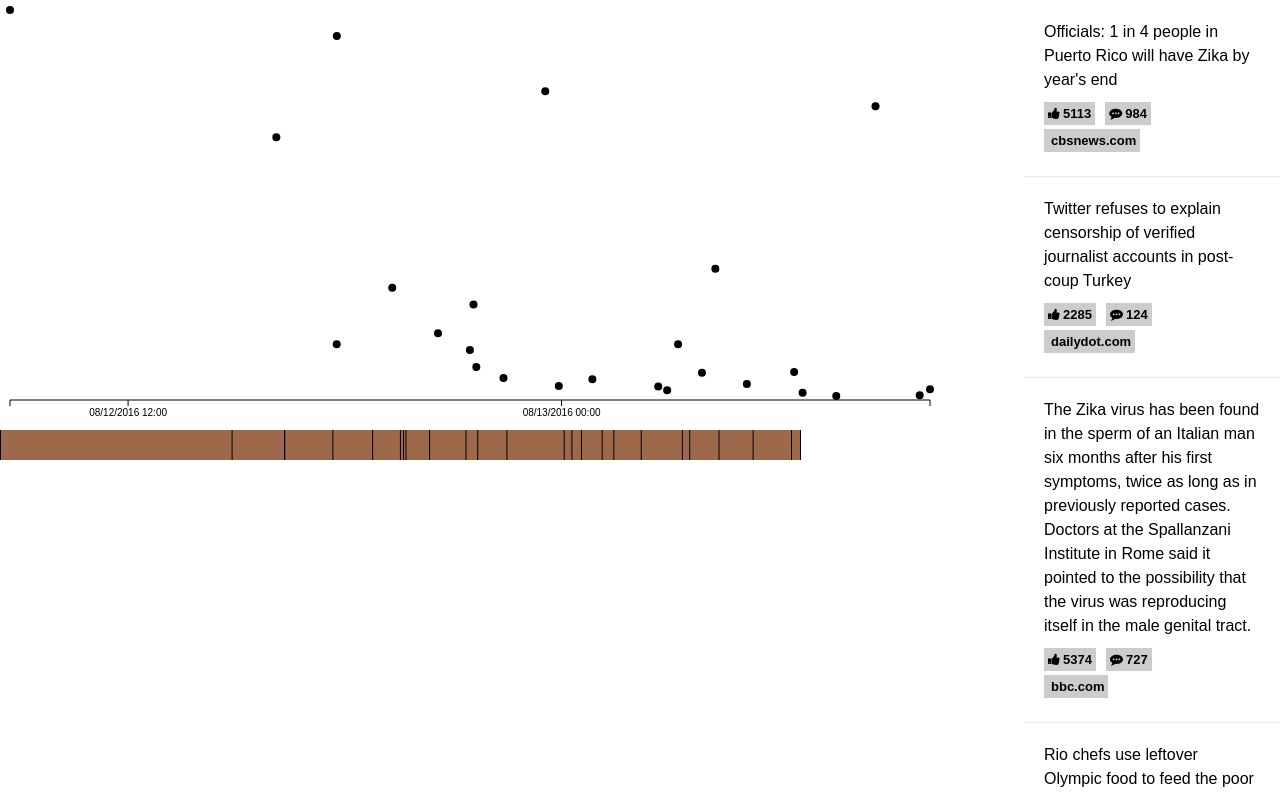
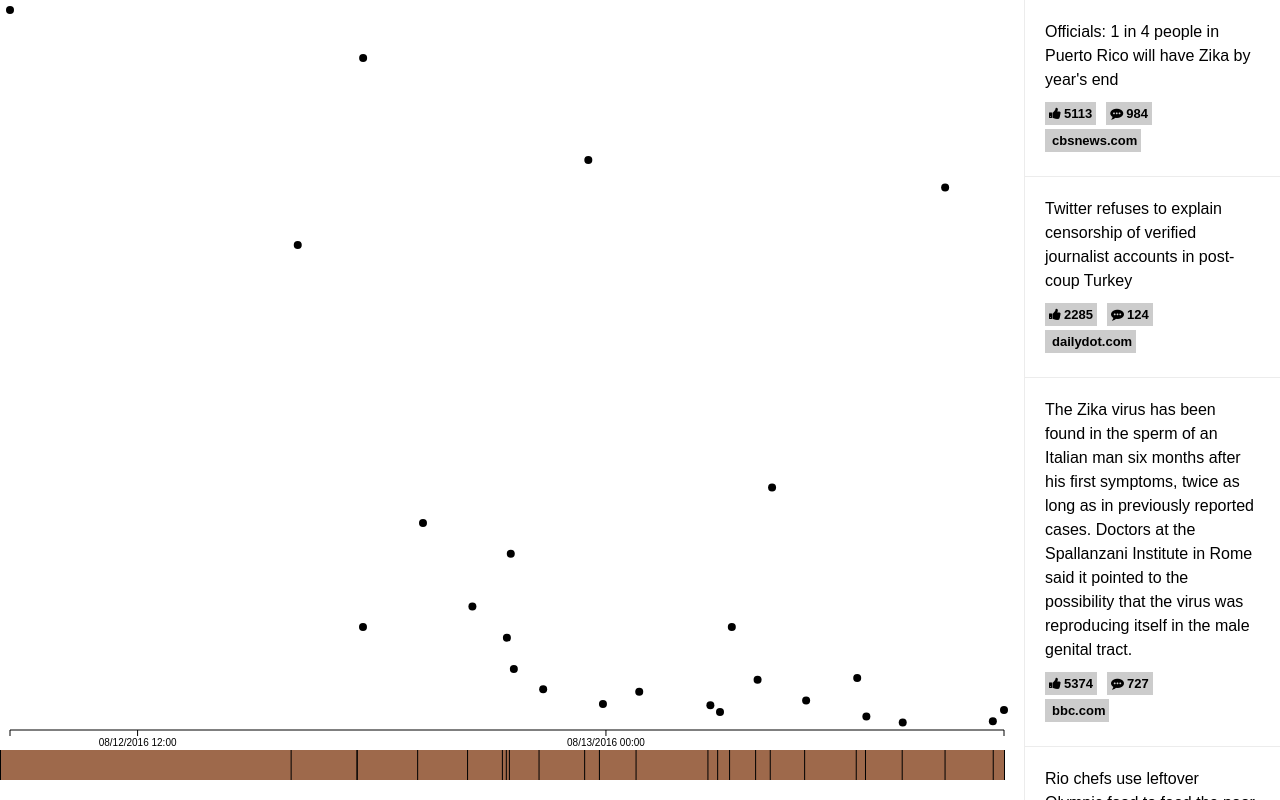
Before and after one commit to arimado/news-vis, a website: page public/index.html in a window 1280 px wide. Drawn offline with Linux system fonts and the light colour scheme.

Commit message:
initialising with correct styles

```diff
--- a/public/css/styles.css
+++ b/public/css/styles.css
@@ -53,6 +53,7 @@ svg {
 
 .post {
     border-bottom: 1px solid #ececec;
+    border-left: 1px solid #ececec;
     padding: 20px;
     font-size: 13px;
     overflow: auto;
--- a/public/js/main.js
+++ b/public/js/main.js
@@ -1,8 +1,21 @@
-console.log('main.js is now loaded')
+
+var chartOffsetWidth = -20;
+var scatterOffsetHeight = -70;
+var brushOffsetTranslate = -50;
 
 d3.json("../posts.json", function(err, posts) {
     init(posts)
 })
+
+var getHeight = function (offset) {
+    var offset = offset || 0;
+    return $('.chart').height() + offset;
+}
+
+var getWidth = function (offset) {
+    var offset = offset || 0;
+    return $('.chart').width() + offset;
+}
 
 var init = function (posts) {
 
@@ -38,18 +51,20 @@ var init = function (posts) {
 
     scatter
       .data(data)
+      .width(getWidth(chartOffsetWidth))
+      .height(getHeight(scatterOffsetHeight))
       (scatterGroup);
 
     // BRUSH
 
     var brushGroup = svg.append("g")
-                        .attr("transform", "translate(0, 430)");
+                        .attr("transform", "translate(0, " + getHeight(brushOffsetTranslate) + ")");
 
     var brush = d3.chart.brush();
 
     brush
         .data(data)
-        .width(800)
+        .width(getWidth(chartOffsetWidth))
         (brushGroup);
 
     // D3 EVENTS ---------------------------------------------------------------
@@ -78,16 +93,11 @@ var init = function (posts) {
 
     $(window).resize(function(e) {
 
-        var chartWidth  = $('.chart').width();
-        var chartHeight = $('.chart').height();
-
-        var chartTargetWidth = chartWidth - 20;
-
-
+        var chartTargetWidth = getWidth(chartOffsetWidth);
 
         // resize scatter
 
-        var scatterTargetHeight = chartHeight - 70;
+        var scatterTargetHeight = getHeight(scatterOffsetHeight);
         scatter.width( chartTargetWidth );
         scatter.height( scatterTargetHeight );
         scatter.update();
@@ -96,12 +106,12 @@ var init = function (posts) {
 
         // .attr("transform", "translate(0, 430)");
 
-        var brushYTranslate = chartHeight - 50;
+        var brushYTranslate = getHeight(brushOffsetTranslate);
 
         brush.width( chartTargetWidth );
 
         brushGroup.transition()
-                  .attr("transform", "translate(0, " + brushYTranslate + ")");
+                  .attr("transform", "translate(10, " + brushYTranslate + ")");
 
         brush.update();
 
```
